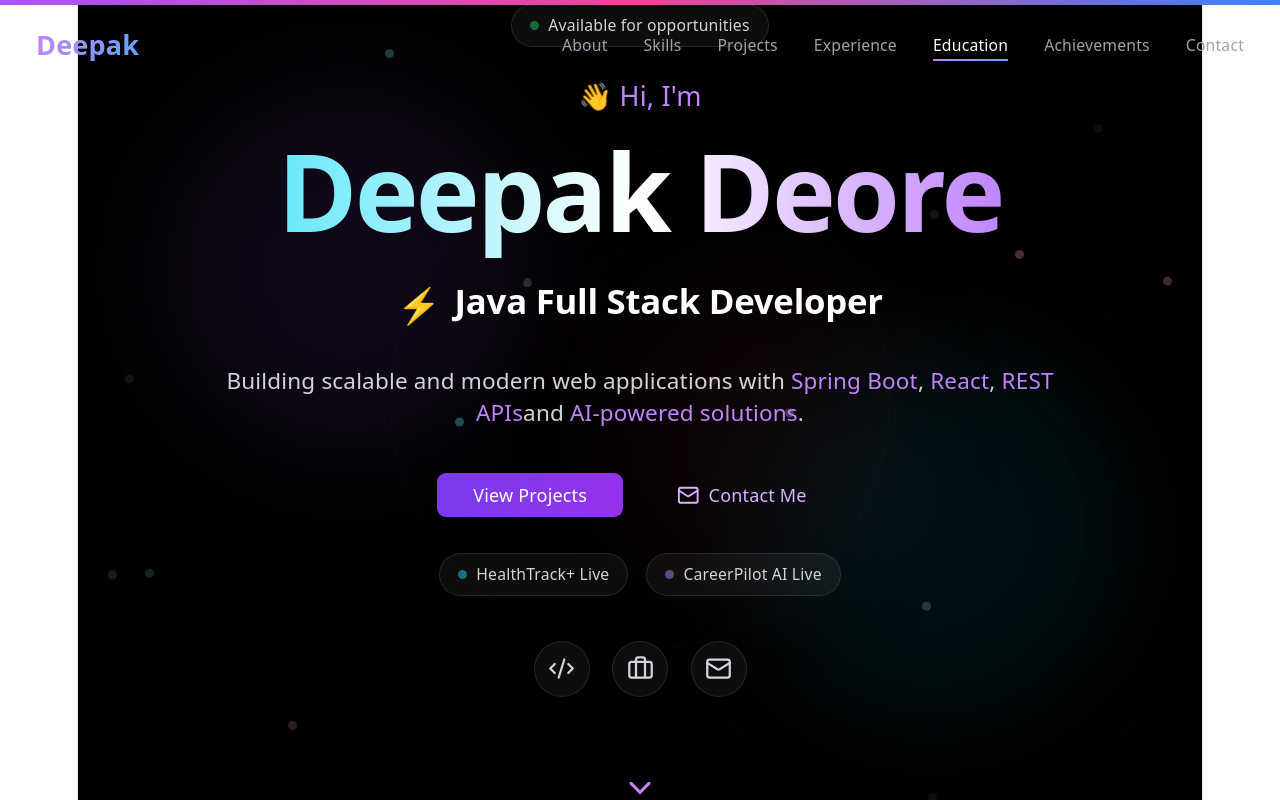
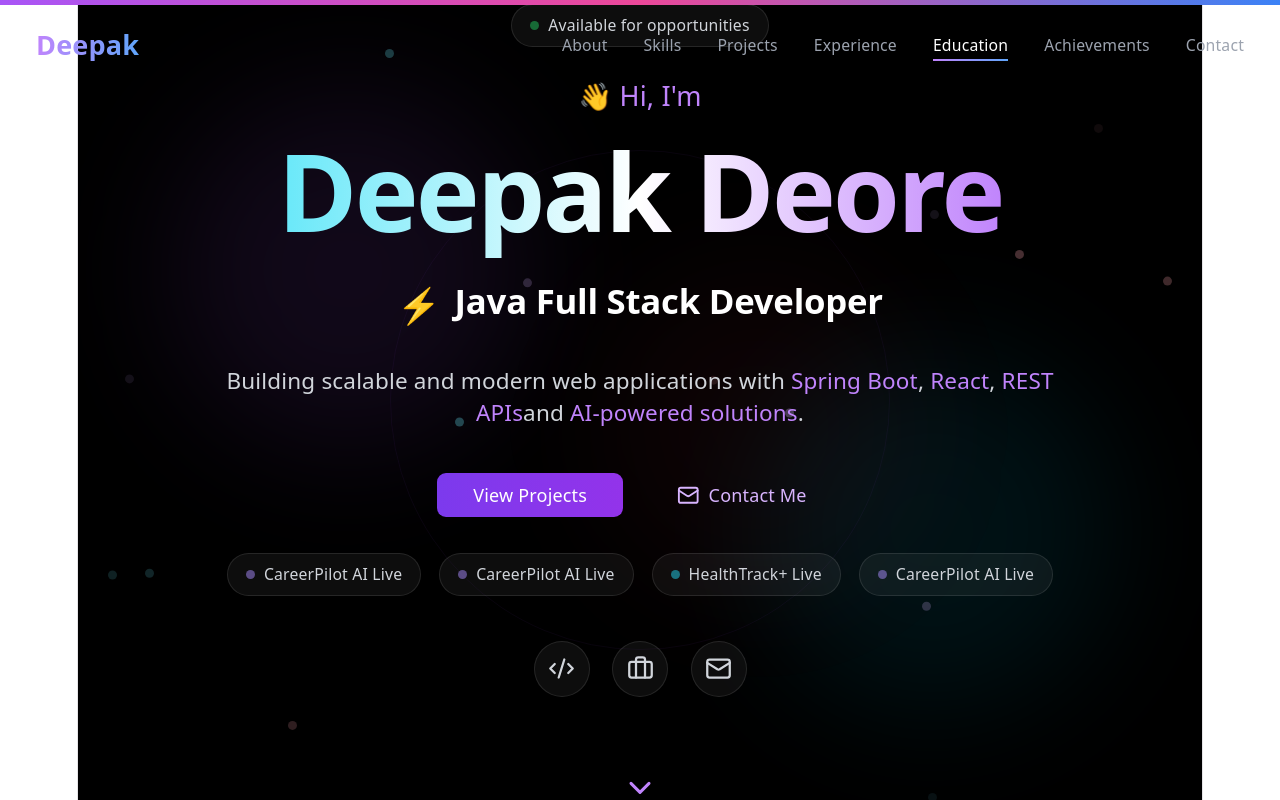
Before and after one commit to Deepak8767/Portfolio, a React app: page / in a window 1280 px wide. Shown: the top 800 px of the page. Built offline with nearby package versions, Linux system fonts and the light colour scheme; the HTML template or start-up script is replaced by a standard one.

Commit message:
Update Hero.jsx

```diff
--- a/src/components/Hero.jsx
+++ b/src/components/Hero.jsx
@@ -163,6 +163,28 @@ export const Hero = () => {
           transition={{ delay: 0.3 }}
         >
           <a
+            href="https://careerpilot-ai-1-cgrw.onrender.com"
+            target="_blank"
+            rel="noopener noreferrer"
+            className="group flex items-center gap-2 px-4 py-2 rounded-full bg-white/5 border border-white/10 hover:border-violet-400/50 hover:bg-violet-500/10 transition-all duration-300"
+          >
+            <span className="w-2 h-2 rounded-full bg-violet-400 animate-pulse" />
+            <span className="text-sm text-gray-300 group-hover:text-violet-300 transition-colors">
+              CareerPilot AI Live
+            </span>
+          </a>
+          <a
+            href="https://localservice-provider-1.onrender.com"
+            target="_blank"
+            rel="noopener noreferrer"
+            className="group flex items-center gap-2 px-4 py-2 rounded-full bg-white/5 border border-white/10 hover:border-violet-400/50 hover:bg-violet-500/10 transition-all duration-300"
+          >
+            <span className="w-2 h-2 rounded-full bg-violet-400 animate-pulse" />
+            <span className="text-sm text-gray-300 group-hover:text-violet-300 transition-colors">
+              CareerPilot AI Live
+            </span>
+          </a>
+          <a
             href="https://health-track-mauve.vercel.app/"
             target="_blank"
             rel="noopener noreferrer"
@@ -194,7 +216,7 @@ export const Hero = () => {
           animate={{ opacity: 1 }}
         >
           <a
-            href="https://github.com/deepak8767"
+            href="https://github.com/deepakdeore5650"
             target="_blank"
             rel="noopener noreferrer"
             className="p-3 rounded-full bg-white/5 border border-white/10 text-gray-300 hover:text-white hover:border-purple-500 hover:scale-110 transition-all duration-300"
```
